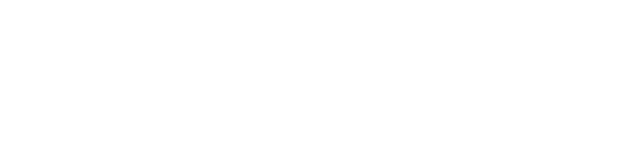
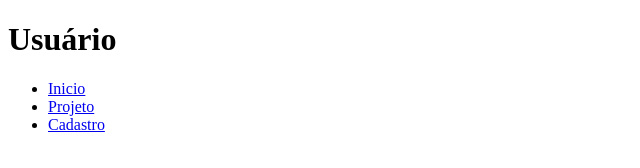
Before and after one commit to leonilsonddluz/front-end.Web, a plain HTML site: page index.html in a window 1280 px wide. Shown: the whole page, without its empty margins (0-640 px from the left). Drawn offline with Linux system fonts and the light colour scheme.

Commit message:
v01 - Construindo HTML

```diff
--- a/index.html
+++ b/index.html
@@ -1,11 +1,20 @@
 <!DOCTYPE html>
-<html lang="en">
+<html lang="pt-BR">
 <head>
     <meta charset="UTF-8">
     <meta name="viewport" content="width=device-width, initial-scale=1.0">
-    <title>git test branch"</title>
+    <title>Cadastro de Usuário</title>
 </head>
 <body>
-
+    <header>
+        <h1>Usuário</h1>
+        <nav>
+            <ul>
+                <li><a href="index.html">Inicio</a></li>
+                <li><a href="projeto.html">Projeto</a></li>
+                <li><a href="cadastro.html">Cadastro</a></li>
+            </ul>
+        </nav>
+    </header>
 </body>
 </html>
```
Also changed, not shown: cadastro.html (added), projeto.html (added).
